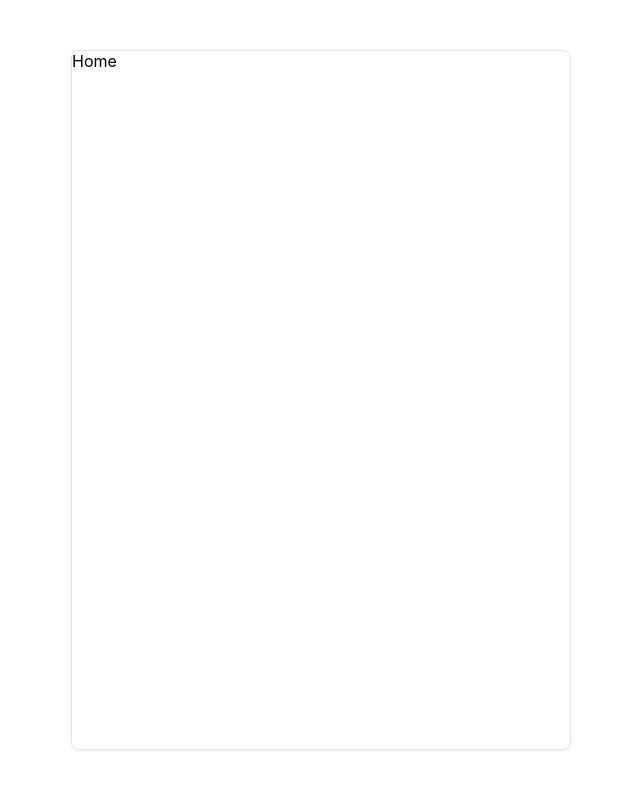
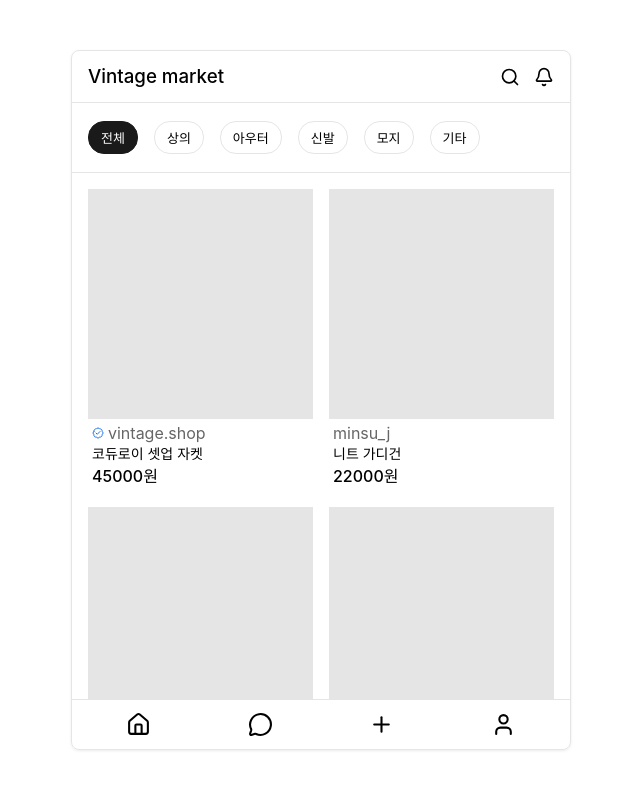
Before and after one commit to JMY00n/vintage-market, a React app in the folder frontend/: page / in a window 1280 px wide. Shown: the top 788 px of the page, without its empty margins (319-959 px from the left). Built offline with nearby package versions, Linux system fonts and the light colour scheme; the HTML template or start-up script is replaced by a standard one; a web font is replaced by a local one.

Commit message:
메인 상품화면 제작

```diff
--- a/frontend/package.json
+++ b/frontend/package.json
@@ -11,6 +11,7 @@
   },
   "dependencies": {
     "axios": "^1.19.0",
+    "lucide-react": "^1.31.0",
     "react": "^19.2.8",
     "react-dom": "^19.2.8",
     "react-router-dom": "^7.18.2"
--- /dev/null
+++ b/frontend/src/components/common/BottomNav.css
@@ -0,0 +1,16 @@
+.bottom-wrapper {
+    display: flex;
+    height: 50px;
+    border-top: 1px solid var(--border-color);
+    padding: 6px;
+    align-items: center;
+    justify-content: space-around;
+}
+
+.nav-icon {
+    cursor: pointer;
+}
+
+.nav-icon:hover {
+    color: var(--text-primary);
+}
--- a/frontend/src/components/common/BottomNav.jsx
+++ b/frontend/src/components/common/BottomNav.jsx
@@ -0,0 +1,17 @@
+import "./BottomNav.css";
+import { Home, MessageCircle, Plus, User } from "lucide-react";
+import { useNavigate } from "react-router-dom";
+
+function BottomNav() {
+    const navigate = useNavigate();
+    return (
+        <div className="bottom-wrapper">
+            <Home size={25} className="nav-icon" />
+            <MessageCircle size={25} className="nav-icon" />
+            <Plus size={25} className="nav-icon" />
+            <User size={25} className="nav-icon" />
+        </div>
+    )
+}
+
+export default BottomNav;
--- /dev/null
+++ b/frontend/src/components/common/Category.css
@@ -0,0 +1,29 @@
+.category-wrapper {
+    width: 100%;
+    height: 70px;
+    border-bottom: 1px solid var(--border-color);
+    display: flex;
+    justify-content: space-between;
+    align-items: center;
+    padding: 0 16px;
+}
+
+.category-button {
+    display: flex;
+    gap: 16px;
+}
+
+.category-button button {
+    padding: 6px 12px;
+    border-radius: 16px;
+    border: 1px solid var(--border-color);
+    background: white;
+    font-size: 13px;
+    cursor: pointer;
+}
+
+.category-button button.active {
+    background: var(--button-bg);
+    color: var(--button-text);
+    border-color: var(--button-bg);
+}
--- /dev/null
+++ b/frontend/src/components/common/Category.jsx
@@ -0,0 +1,24 @@
+import { useState } from "react";
+import "./Category.css";
+
+const categories = ["전체", "상의", "아우터", "신발", "모지", "기타"];
+function Category() {
+    const [selected, setSelected] = useState("전체");
+  return (
+    <div className="category-wrapper">
+        <div className="category-button">
+            {categories.map((category) => (
+                <button
+                    key={category}
+                    className={selected === category ? "active" : ""}
+                    onClick={() => setSelected(category)}
+                >
+                    {category}
+                </button>
+            ))}
+        </div>
+    </div>
+  )
+}
+
+export default Category;
--- /dev/null
+++ b/frontend/src/components/common/Header.css
@@ -0,0 +1,14 @@
+.home-header {
+    display: flex;
+    justify-content: space-between;
+    align-items: center;
+    padding: 14px 16px;
+    border-bottom: 1px solid var(--border-color);
+    width: 100%;
+}
+
+.header-icons {
+    display: flex;
+    align-items: center;
+    gap: 14px;
+}
--- a/frontend/src/components/common/Header.jsx
+++ b/frontend/src/components/common/Header.jsx
@@ -0,0 +1,16 @@
+import "./Header.css";
+import { Search, Bell } from "lucide-react";
+
+function Header() {
+    return (
+        <div className="home-header">
+            <h3>Vintage market</h3>
+            <div className="header-icons">
+                <Search size={20}/>
+                <Bell size={20}/>
+            </div>
+        </div>
+    )
+}
+
+export default Header;
--- /dev/null
+++ b/frontend/src/components/product/ProductCard.css
@@ -0,0 +1,34 @@
+.product-card-wrapper {
+    display: flex;
+    flex-direction: column;
+    width: 100%;
+}
+
+.product-card-image {
+    height: 230px;
+    border: 1px solid var(--border-color);
+    background-color: var(--border-color);
+}
+
+.product-card-info {
+    padding: 4px;
+}
+
+.seller-name {
+    font-size: 16px;
+    color: var(--text-secondary);
+}
+
+.product-name {
+    font-size: 14px;
+}
+
+.product-price {
+    font-size: 16px;
+}
+
+.verified-icon {
+    color: var(--text-accent);
+    flex-shrink: 0;
+    margin-right: 4px;
+}
--- a/frontend/src/components/product/ProductCard.jsx
+++ b/frontend/src/components/product/ProductCard.jsx
@@ -0,0 +1,22 @@
+import "./ProductCard.css";
+import { BadgeCheck } from "lucide-react";
+
+export default function ProductCard({product}) {
+  return (
+    <div className="product-card-wrapper">
+        <div className="product-card-image">
+
+        </div>
+        <div className="product-card-info">
+            <p className="seller-name">
+                {product.sellerVerified && (
+                    <BadgeCheck size={12} className="verified-icon"/>
+                )}
+                {product.sellerName}
+            </p>
+            <p className="product-name">{product.title}</p>
+            <h4 className="product-price">{product.price}원</h4>
+        </div>
+    </div>
+  )
+}
--- a/frontend/src/pages/Home/Home.jsx
+++ b/frontend/src/pages/Home/Home.jsx
@@ -1,11 +1,30 @@
 import "../../styles/Home.css";
 import "../../styles/global.css";
+import Header from "../../components/common/Header";
+import Category from "../../components/common/Category";
+import ProductCard from "../../components/product/ProductCard";
+import BottomNav from "../../components/common/BottomNav";
+
+const dummyProducts = [
+    { id: 1, sellerName: "vintage.shop", sellerVerified: true ,title: "코듀로이 셋업 자켓", price: 45000 },
+    { id: 2, sellerName: "minsu_j", sellerVerified: false, title: "니트 가디건", price: 22000 },
+    { id: 3, sellerName: "seoul.vtg", sellerVerified: true, title: "데님 팬츠", price: 18000 },
+    { id: 4, sellerName: "yuna_k", sellerVerified: false, title: "체크 셔츠", price: 15000 },
+    { id: 5, sellerName: "jmin", sellerVerified: false, title: "비니", price: 12000 },
+];
 
 function Home() {
     return (
         <div className="home-page">
             <div className="home-wrapper">
-                Home
+                <Header />
+                <Category />
+                <div className="product-grid">
+                    {dummyProducts.map((product) => (
+                        <ProductCard key={product.id} product={product}/>
+                    ))}
+                </div>
+                <BottomNav />
             </div>
 
         </div>
--- a/frontend/src/styles/Home.css
+++ b/frontend/src/styles/Home.css
@@ -11,4 +11,16 @@
     border: 1px solid var(--border-color);
     border-radius: var(--radius);
     box-shadow: var(--shadow-sm);
+    flex-direction: column;
+    display: flex;
+    overflow: hidden;
 }
+
+.product-grid {
+    display: grid;
+    grid-template-columns: 1fr 1fr;
+    flex: 1;
+    overflow-y: auto;
+    gap: 16px;
+    padding: 16px;
+}
```
Also changed, not shown: frontend/src/styles/AuthForm.css (line endings or trailing spaces), 2 other files (tests, documents, lock files or other folders).
